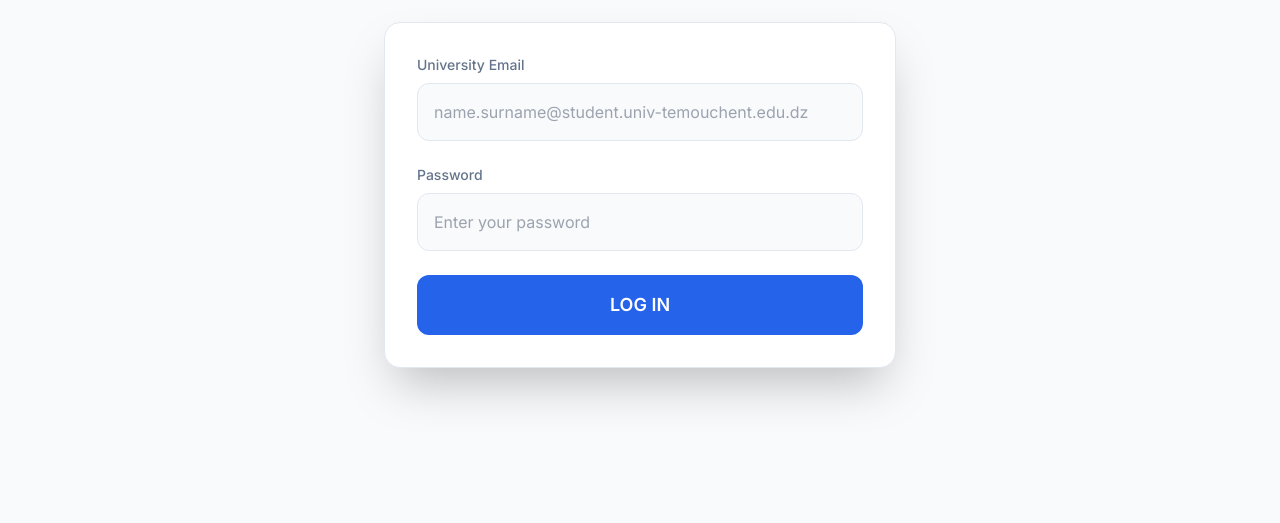
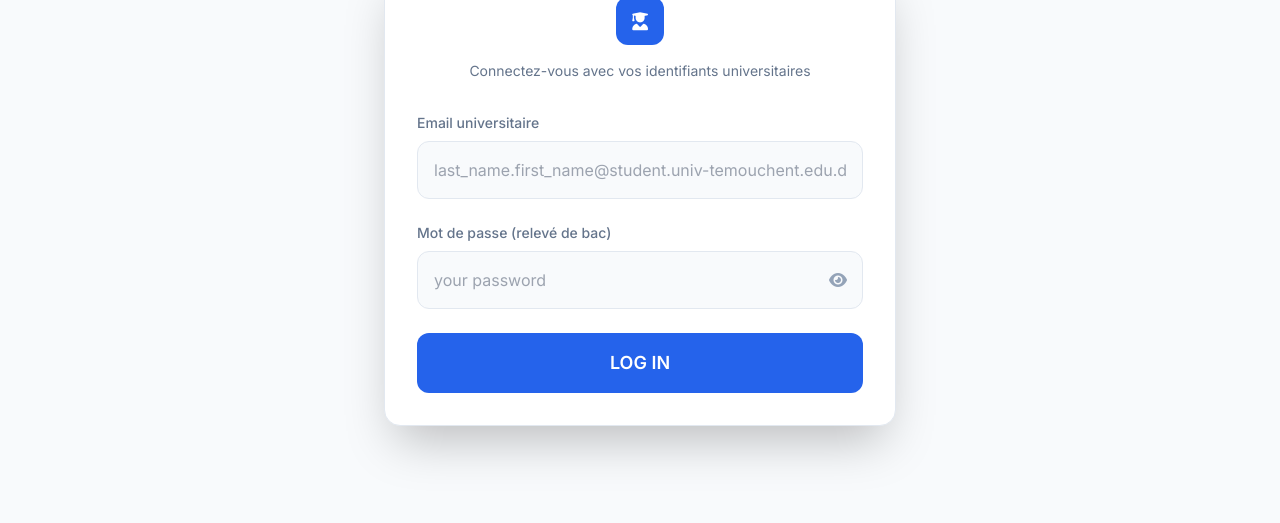
Before and after one commit to agentia456-sudo/test, a website: page login.html in a window 1280 px wide. Shown: the part 277-800 px from the top of the page. Drawn offline with nearby package versions, Linux system fonts and the light colour scheme.

Commit message:
Update login.html

```diff
--- a/login.html
+++ b/login.html
@@ -10,7 +10,11 @@
     <script>
         tailwind.config = {
             darkMode: 'class',
-            theme: { extend: { fontFamily: { sans: ['Inter', 'sans-serif'] } } }
+            theme: {
+                extend: {
+                    fontFamily: { sans: ['Inter', 'sans-serif'] }
+                }
+            }
         }
     </script>
     <link rel="stylesheet" href="main.css">
@@ -32,32 +36,66 @@
                     <i id="theme-icon" class="fa-solid fa-moon text-slate-500 dark:text-amber-400"></i>
                 </button>
                 <div class="h-5 w-px bg-slate-200 dark:bg-slate-800"></div>
-                <a href="index.html" class="px-5 py-2 bg-slate-900 dark:bg-white text-white dark:text-slate-900 text-[12px] font-bold rounded-lg uppercase tracking-wider hover:opacity-90 whitespace-nowrap">
+                <a href="index.html" class="px-5 py-2 bg-slate-900 dark:bg-white text-white dark:text-slate-900 text-[12px] font-bold rounded-lg uppercase tracking-wider hover:opacity-90">
                     BACK TO HOME
                 </a>
             </div>
         </div>
     </nav>
 
-    <!-- محتوى تسجيل الدخول -->
-    <main class="flex-1 flex flex-col items-center justify-center min-h-screen p-6 fade-in">
+    <!-- Main -->
+    <main class="flex flex-col items-center justify-center min-h-screen p-6 fade-in">
         <h1 class="text-4xl font-bold mb-10 text-slate-900 dark:text-white pt-16">Student Portal</h1>
 
         <div class="w-full max-w-lg p-8 rounded-2xl shadow-2xl bg-white dark:bg-slate-900 border border-slate-200 dark:border-slate-800 login-card">
+
+            <!-- Icon -->
+            <div class="text-center mb-8">
+                <div class="w-12 h-12 rounded-xl bg-blue-600 text-white flex items-center justify-center mx-auto mb-4">
+                    <i class="fa-solid fa-user-graduate text-lg"></i>
+                </div>
+                <p class="text-slate-500 dark:text-slate-400 text-sm">Connectez-vous avec vos identifiants universitaires</p>
+            </div>
+
             <form id="loginForm" class="space-y-6">
+
+                <!-- Email -->
                 <div>
-                    <label class="block text-sm font-medium mb-2 text-slate-500 dark:text-slate-400">University Email</label>
-                    <input type="email" placeholder="name.surname@student.univ-temouchent.edu.dz" required
+                    <label class="block text-sm font-medium mb-2 text-slate-500 dark:text-slate-400">
+                        Email universitaire
+                    </label>
+                    <input type="email" id="email"
+                           placeholder="last_name.first_name@student.univ-temouchent.edu.dz"
+                           required
                            class="w-full p-4 rounded-xl border border-slate-200 dark:border-slate-700 bg-slate-50 dark:bg-slate-800/50 text-slate-900 dark:text-white outline-none focus:ring-2 focus:ring-blue-500/50">
                 </div>
+
+                <!-- Mot de passe -->
                 <div>
-                    <label class="block text-sm font-medium mb-2 text-slate-500 dark:text-slate-400">Password</label>
-                    <input type="password" id="passwordInput" placeholder="Enter your password" required
-                           class="w-full p-4 rounded-xl border border-slate-200 dark:border-slate-700 bg-slate-50 dark:bg-slate-800/50 text-slate-900 dark:text-white outline-none focus:ring-2 focus:ring-blue-500/50">
+                    <label class="block text-sm font-medium mb-2 text-slate-500 dark:text-slate-400">
+                        Mot de passe (relevé de bac)
+                    </label>
+                    <div class="relative">
+                        <input type="password" id="password"
+                               placeholder="your password"
+                               required
+                               class="w-full p-4 rounded-xl border border-slate-200 dark:border-slate-700 bg-slate-50 dark:bg-slate-800/50 text-slate-900 dark:text-white outline-none focus:ring-2 focus:ring-blue-500/50 pr-12">
+                        <button type="button" id="togglePassword"
+                                class="absolute right-4 top-1/2 -translate-y-1/2 text-slate-400 hover:text-slate-600 dark:hover:text-slate-300">
+                            <i class="fa-solid fa-eye"></i>
+                        </button>
+                    </div>
                 </div>
-                <button type="submit" class="w-full bg-blue-600 hover:bg-blue-700 text-white py-4 rounded-xl font-bold text-lg transition-all hover:shadow-lg active:scale-[0.98]">
+
+                <!-- Erreur -->
+                <p id="loginError" class="text-red-500 text-sm text-center hidden"></p>
+
+                <!-- Bouton -->
+                <button type="submit"
+                        class="w-full bg-blue-600 hover:bg-blue-700 text-white py-4 rounded-xl font-bold text-lg transition-all hover:shadow-lg active:scale-[0.98]">
                     LOG IN
                 </button>
+
             </form>
         </div>
     </main>
```
